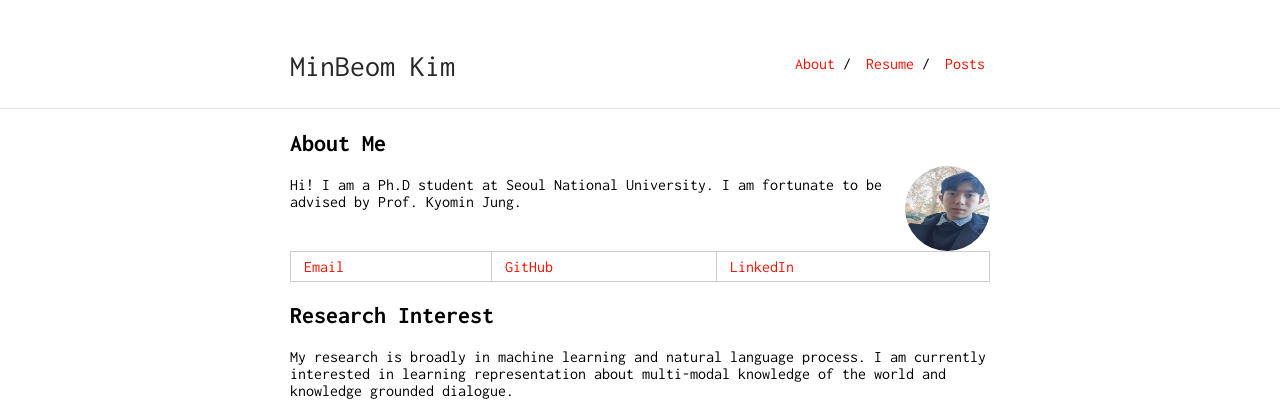
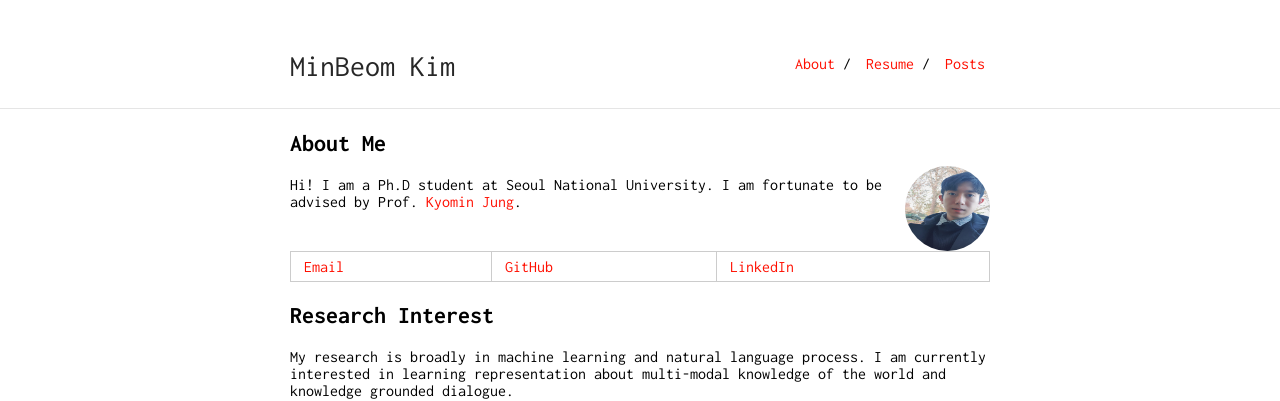
Before and after one commit to minbeomkim/minbeomkim.github.io, a Jekyll site: the page built from index.md, in a window 1280 px wide. Shown: the top 401 px of the page. Built offline with Jekyll 4.4.1, drawn with Linux system fonts in a browser that asks for light colours; our own code applies the rules of GitHub Pages for plain Markdown files; part of the change alters nothing that is shown.

```diff
--- a/index.md
+++ b/index.md
@@ -6,7 +6,7 @@ layout: default
 
 <img class="profile-picture" src="face.jpeg">
 
-Hi! I am a Ph.D student at Seoul National University. I am fortunate to be advised by Prof. Kyomin Jung.
+Hi! I am a Ph.D student at Seoul National University. I am fortunate to be advised by Prof. [Kyomin Jung](http://milab.snu.ac.kr/kjung/index.html).
 
 [Email](https://mail.google.com/mail/u/0/?fs=1&tf=cm&source=mailto&to=minbeomkim@snu.ac.kr) | [GitHub](https://github.com/minbeomkim) | [LinkedIn](https://www.linkedin.com/in/mbkimm/)
 
```
